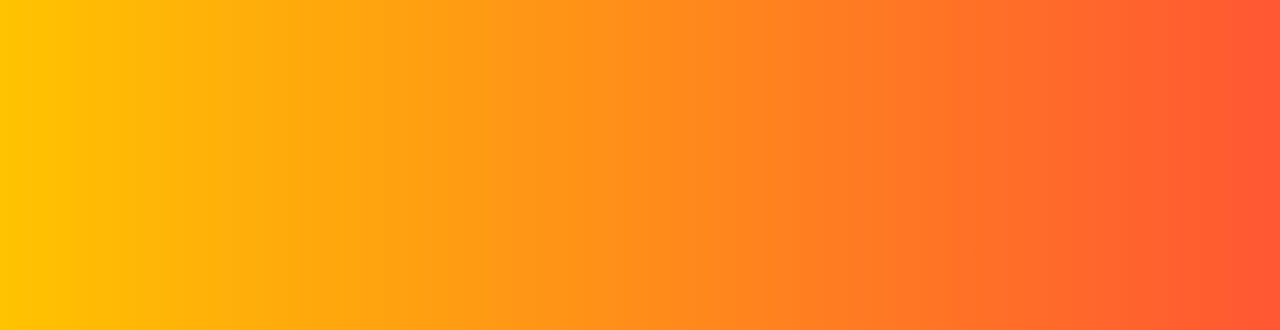
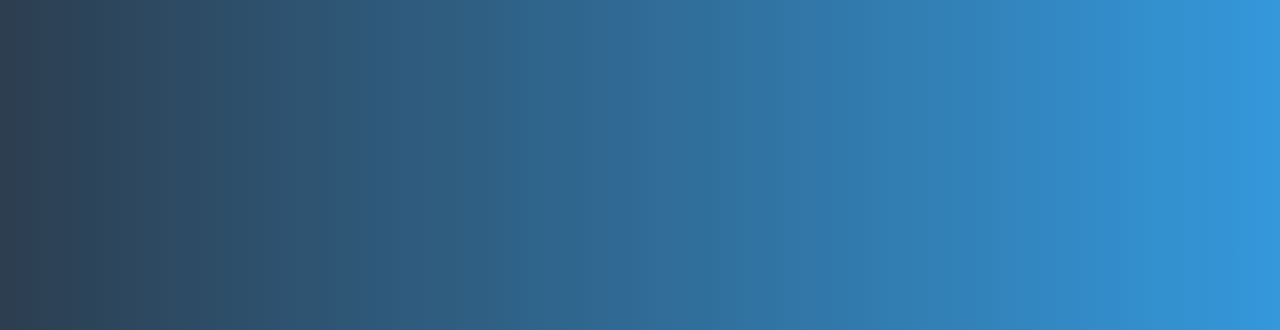
Before and after one commit to Azureclu/azureclu.github.io, a plain HTML site: page index.html in a window 1280 px wide. Shown: the top 330 px of the page. Drawn offline with Linux system fonts and the light colour scheme.

Commit message:
index.html

```diff
--- a/index.html
+++ b/index.html
@@ -12,8 +12,7 @@
       align-items: center;
       height: 100vh;
       margin: 0;
-      background: linear-gradient(to right, #FFC300,
-#FF5733);
+      background: linear-gradient(to right, #2c3e50, #3498db);
       color: #fff;
     }
 
```
